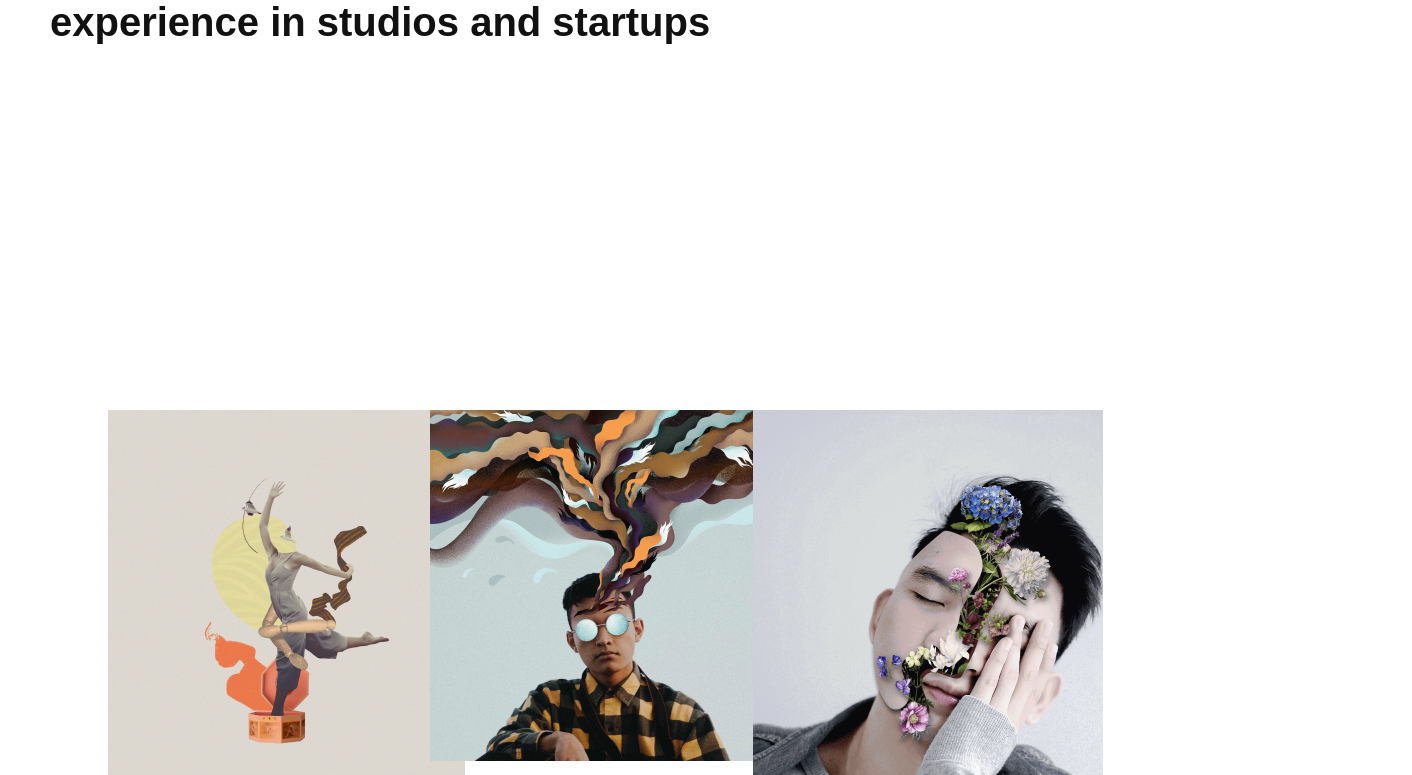
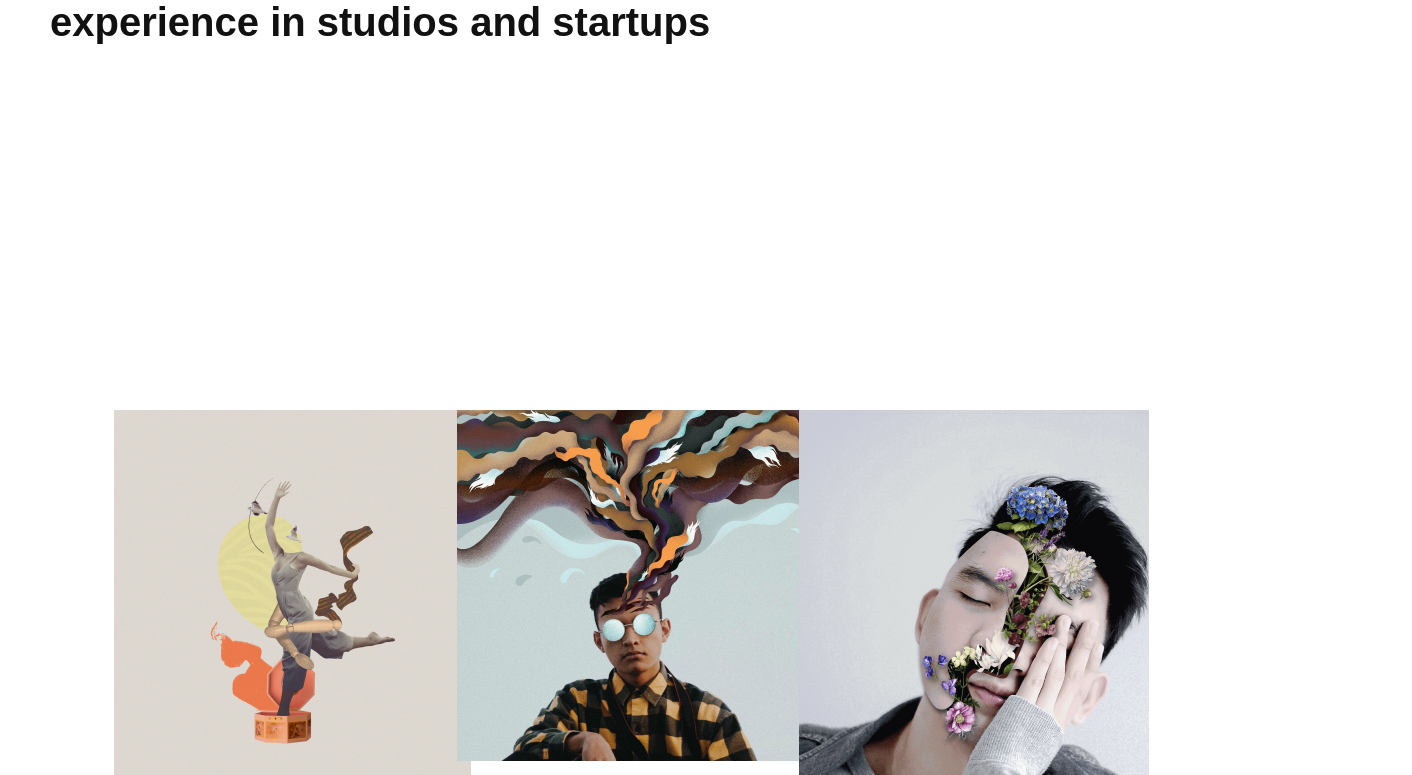
Before and after one commit to melomo1997/genesis, a plain HTML site: page index.html in a window 1280 px wide. Shown: the part 249-1024 px from the top of the page, 1412 px wide, since content can reach past the window. Drawn offline with Linux system fonts and the light colour scheme.

```diff
--- a/styles/_main.scss
+++ b/styles/_main.scss
@@ -32,6 +32,7 @@
     min-height: 191px;
     margin-left: 50px;
     margin-top: 32px;
+    min-height: 191px;
  }
  &__blue{
     color: #4A4FF2;
--- a/styles/index.scss
+++ b/styles/index.scss
@@ -7,6 +7,8 @@ body{
     height: 100vh;
     padding: 0px;
     margin-right: 0px;
+    width: 1360px;
+height: 3840px;
 }
 
 @import 'footer';
```
Also changed, not shown: styles/index.css.
